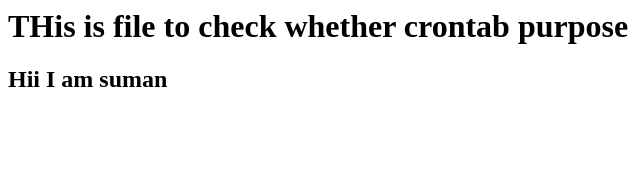
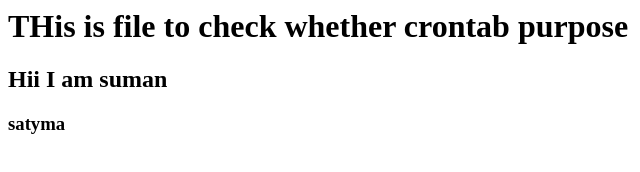
Before and after one commit to sumandevops201/crontab, a plain HTML site: page index.html in a window 1280 px wide. Shown: the full height of the page, 0-640 px from the left. Drawn offline with Linux system fonts and the light colour scheme.

Commit message:
Update index.html

```diff
--- a/index.html
+++ b/index.html
@@ -1,2 +1,3 @@
 <h1>THis is file to check whether crontab purpose</h1>
 <h2>Hii I am suman</h2>
+<h3>satyma</h3>
```
